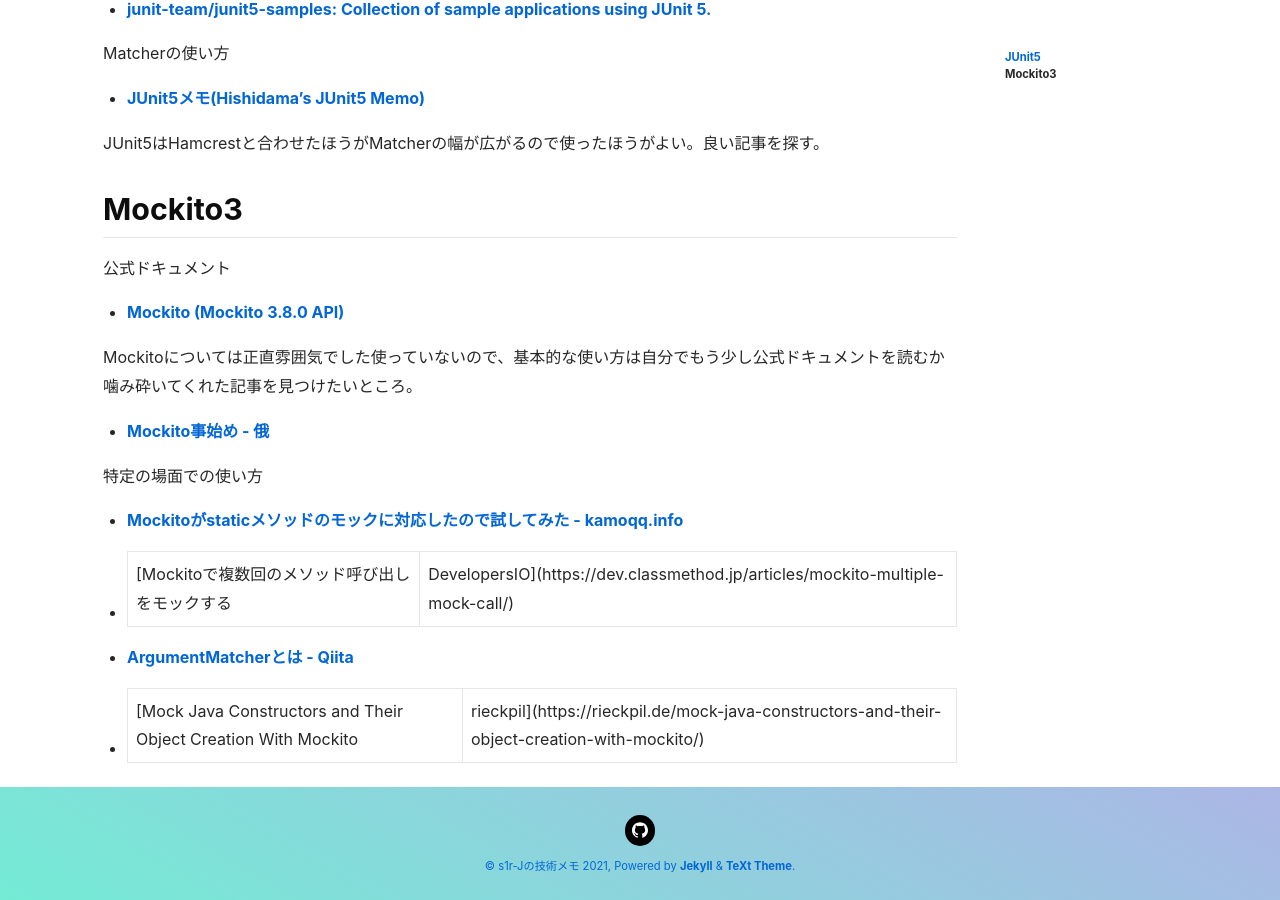
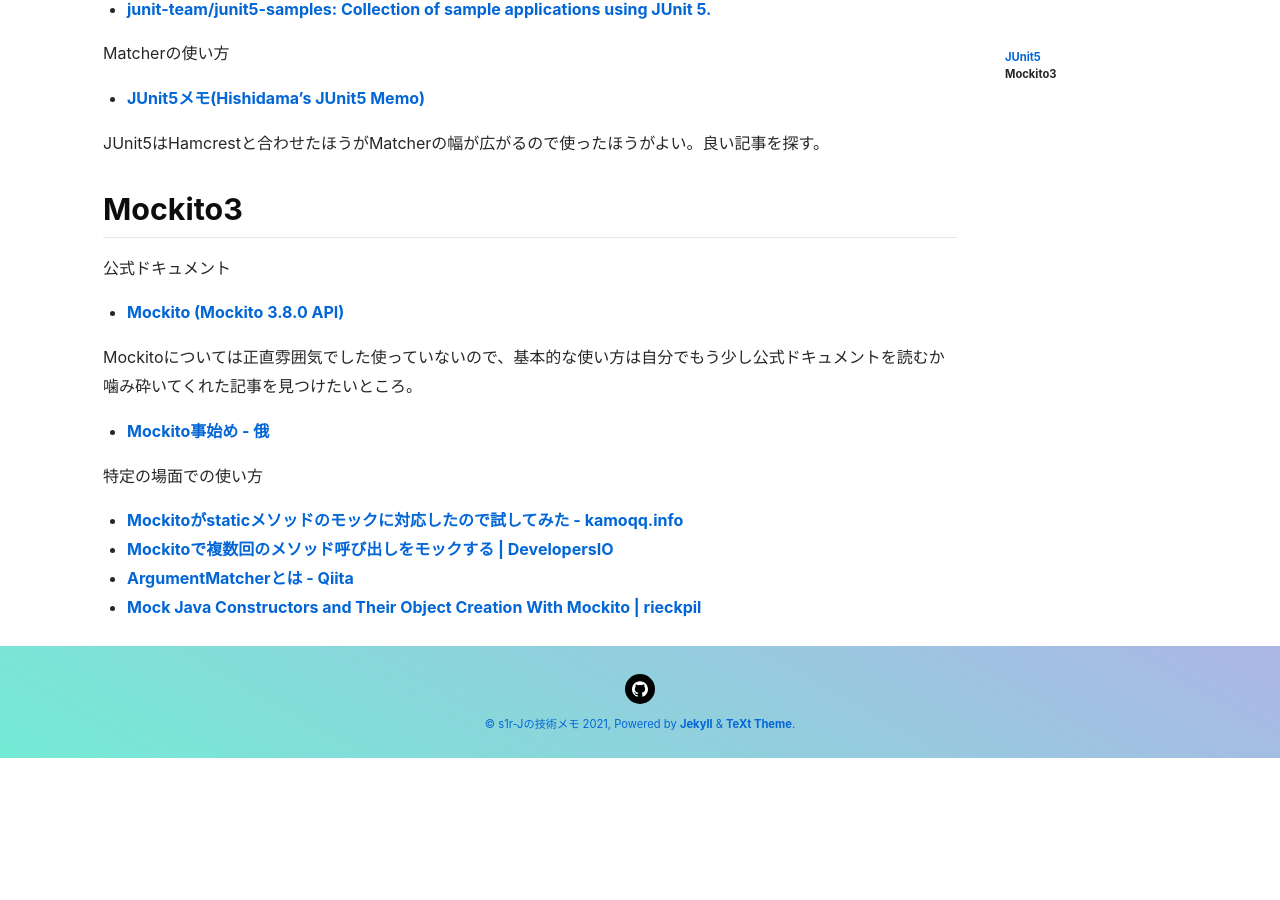
Before and after one commit to s1r-J/s1r-J.github.io, a Jekyll site: the page built from articles/_java/junit5_mockito3_links.md, in a window 1280 px wide and 900 px high, scrolled down 733 px. Built offline with Jekyll 4.4.1, drawn with Linux system fonts in a browser that asks for light colours; nearby versions of some CDN libraries; after the commit the page ends 1491 px from its top, so only the background shows below that.

Commit message:
Fix リンクテキストの修正

```diff
--- a/articles/_java/junit5_mockito3_links.md
+++ b/articles/_java/junit5_mockito3_links.md
@@ -49,6 +49,6 @@
 特定の場面での使い方
 
 - [Mockitoがstaticメソッドのモックに対応したので試してみた - kamoqq.info](https://kamoqq.info/post/mockito-static-method-mock/)
-- [Mockitoで複数回のメソッド呼び出しをモックする | DevelopersIO](https://dev.classmethod.jp/articles/mockito-multiple-mock-call/)
+- [Mockitoで複数回のメソッド呼び出しをモックする \| DevelopersIO](https://dev.classmethod.jp/articles/mockito-multiple-mock-call/)
 - [ArgumentMatcherとは - Qiita](https://qiita.com/takenakat/items/61d38d89c912de5d29b1)
-- [Mock Java Constructors and Their Object Creation With Mockito | rieckpil](https://rieckpil.de/mock-java-constructors-and-their-object-creation-with-mockito/)
+- [Mock Java Constructors and Their Object Creation With Mockito \| rieckpil](https://rieckpil.de/mock-java-constructors-and-their-object-creation-with-mockito/)
```
